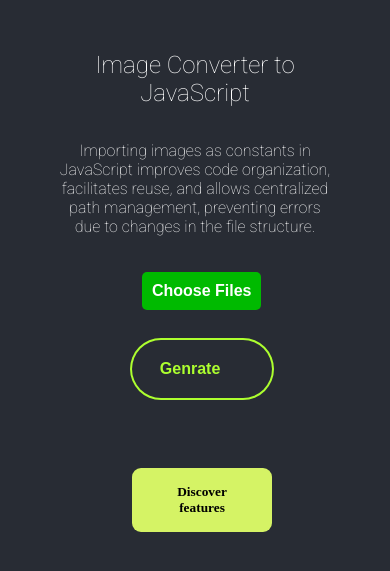
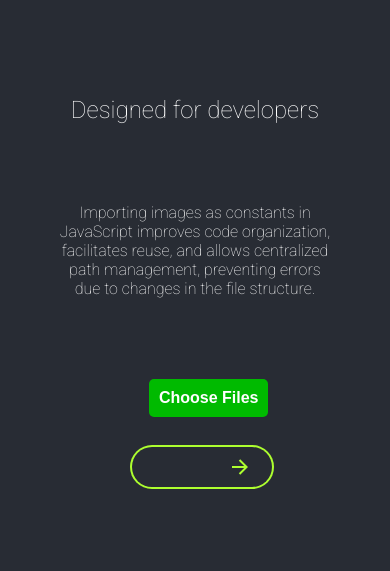
Before and after one commit to AYE9808/assets-coverter, a plain HTML site: page index.html in a window 390 px wide. Shown: the part 99-670 px from the top of the page. Drawn offline with Linux system fonts and the light colour scheme; a script that the page names is missing.

Commit message:
Fix mobile button

```diff
--- a/index.html
+++ b/index.html
@@ -6,7 +6,7 @@
       <meta charset="UTF-8">
       <meta name="viewport" content="width=device-width, initial-scale=1.0">
       <meta name="description" content="Convierte imágenes a constantes en JavaScript y mejora la organización del código de tus proyectos.">
-      <meta name="keywords" content="JavaScript, imágenes, convertidor, desarrollo web, imagestojs, converter, jsconverter">
+      <meta name="keywords" content="JavaScript, images js, convertidor, images to js, imagestojs, converter, jsconverter">
       <meta name="author" content="EricMarreroCaparroso">
       <meta name="google-site-verification" content="MC5ptZG9QtiRM6uJ0JI6ho8NI50pC4Gw-akAtsfMCUA" />
       <title>Images to Js</title>
@@ -271,35 +271,6 @@ Animated Button
   flex-direction: column;
 
 }
-/*
-Button 2
-*/
-
-.bottone1 {
-  display: none;
- padding-left: 33px;
- padding-right: 33px;
- padding-bottom: 16px;
- padding-top: 16px;
- border-radius: 9px;
- background: #d5f365;
- border: none;
- font-family: inherit;
- text-align: center;
- cursor: pointer;
- transition: 0.4s;
-}
-
-.bottone1:hover {
-
- box-shadow: 7px 5px 56px -14px #C3D900;
-}
-
-.bottone1:active {
- transform: scale(0.97);
- box-shadow: 7px 5px 56px -10px #C3D900;
-}
-
 
 
 /*
@@ -350,7 +321,7 @@ Media Querys
 
   input[type="file"] {
     color: transparent;
-    margin-left: 70%;
+    margin-left: 75%;
     padding-left: 0;
     width: 100%;
 
@@ -358,23 +329,24 @@ Media Querys
 
   }
   button{
-    display: none;
     margin-bottom: 25%;
   }
+  .animated-button{
+    display: flex;
+    align-items: center;
+    justify-content: center;
+  }
   .animated-button .arr-1 {
-  display: none;
+  display: flex
 }
 .animated-button .text {
-  position: relative;
+  display: none;
+  text-align: center;
+
   z-index: 1;
-  transform: translateX(-12px);
-  transition: all 0.8s cubic-bezier(0.23, 1, 0.32, 1);
-}
-span{
-  text-align: center;
-}
-.bottone1{
-  display: flex;
+  transition: none;
+
+
 }
 
 }
@@ -406,7 +378,7 @@ span{
             <aside></aside>
 
             <section>
-                <h2>Image Converter to JavaScript </h2>
+                <h2>Designed for developers</h2>
                 <p>Importing images as constants in JavaScript improves code organization, facilitates reuse, and allows centralized path management, preventing errors due to changes in the file structure.</p>
                 <div class="input-container">
                     <input type="file" id="folderInput" webkitdirectory directory multiple />
@@ -416,7 +388,8 @@ span{
                           d="M16.1716 10.9999L10.8076 5.63589L12.2218 4.22168L20 11.9999L12.2218 19.778L10.8076 18.3638L16.1716 12.9999H4V10.9999H16.1716Z"
                         ></path>
                       </svg>
-                      <span class="text">Genrate</span>
+
+                      <span class="text">Generate</span>
                       <span class="circle"></span>
                       <svg viewBox="0 0 24 24" class="arr-1" xmlns="http://www.w3.org/2000/svg">
                         <path
@@ -424,8 +397,6 @@ span{
                         ></path>
                       </svg>
                     </button>
-
-                  <button class="bottone1"><strong>Discover features</strong></button>
 
 
                   </div>
```
